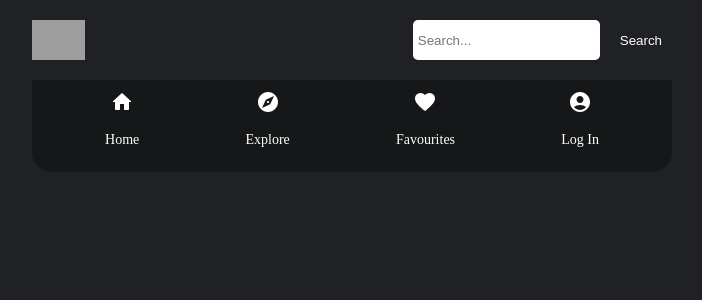
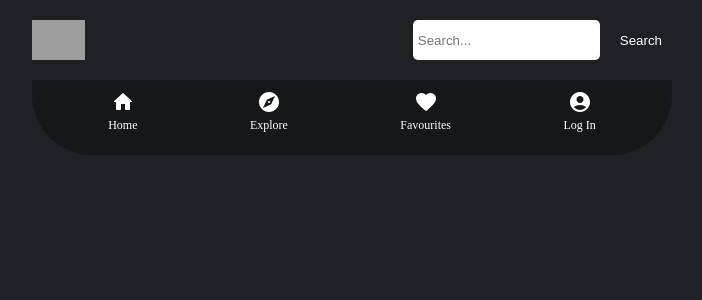
Before and after one commit to tonjetj/project-exam-2, a React (Create React App) app: page / in a window 1280 px wide. Shown: the top 300 px of the page, without its empty margins (288-990 px from the left). Built offline with nearby package versions, Linux system fonts and the light colour scheme; grey boxes are pictures that could not be loaded.

Commit message:
added styling

```diff
--- a/src/components/header/subNav.jsx
+++ b/src/components/header/subNav.jsx
@@ -4,6 +4,8 @@ import HomeRoundedIcon from '@mui/icons-material/HomeRounded';
 import ExploreRoundedIcon from '@mui/icons-material/ExploreRounded';
 import FavoriteRoundedIcon from '@mui/icons-material/FavoriteRounded';
 import AccountCircleRoundedIcon from '@mui/icons-material/AccountCircleRounded';
+
+
 
 const SubNavWrapper = styled.div`
   display: flex;
@@ -16,12 +18,12 @@ const SubNavWrapper = styled.div`
   width: 100%;
   z-index: 1;
   box-sizing: border-box;
-  border-radius: 20px 20px 0px 0px;
+  border-radius: 60px 60px 0px 0px;
 
   @media screen and (min-width: 768px) {
     position: static;
     box-shadow: none;
-    border-radius: 0px 0px 20px 20px;
+    border-radius: 0px 0px 60px 60px;
     width: 50%;
     justify-content: space-between;
     margin: 0 auto;
@@ -33,17 +35,21 @@ const SubNavigationItem = styled.a`
   font-weight: light;
   cursor: pointer;
   text-align: center;
-  font-size: 14px;
-  margin: auto;
+  font-size: 12px;
+  margin: 0 auto;
 `;
+
+const Sp = styled.p`
+padding: 0px;
+margin-top: 0px; `
 
 function SubNavigation() {
   return (
     <SubNavWrapper>
-      <SubNavigationItem><HomeRoundedIcon/><p>Home</p></SubNavigationItem>
-      <SubNavigationItem><ExploreRoundedIcon/><p>Explore</p></SubNavigationItem>
-      <SubNavigationItem><FavoriteRoundedIcon/><p>Favourites</p></SubNavigationItem>
-      <SubNavigationItem><AccountCircleRoundedIcon/><p>Log In</p></SubNavigationItem>
+      <SubNavigationItem><HomeRoundedIcon/><Sp>Home</Sp></SubNavigationItem>
+      <SubNavigationItem><ExploreRoundedIcon/><Sp>Explore</Sp></SubNavigationItem>
+      <SubNavigationItem><FavoriteRoundedIcon/><Sp>Favourites</Sp></SubNavigationItem>
+      <SubNavigationItem><AccountCircleRoundedIcon/><Sp>Log In</Sp></SubNavigationItem>
     </SubNavWrapper>
   );
 };
```
